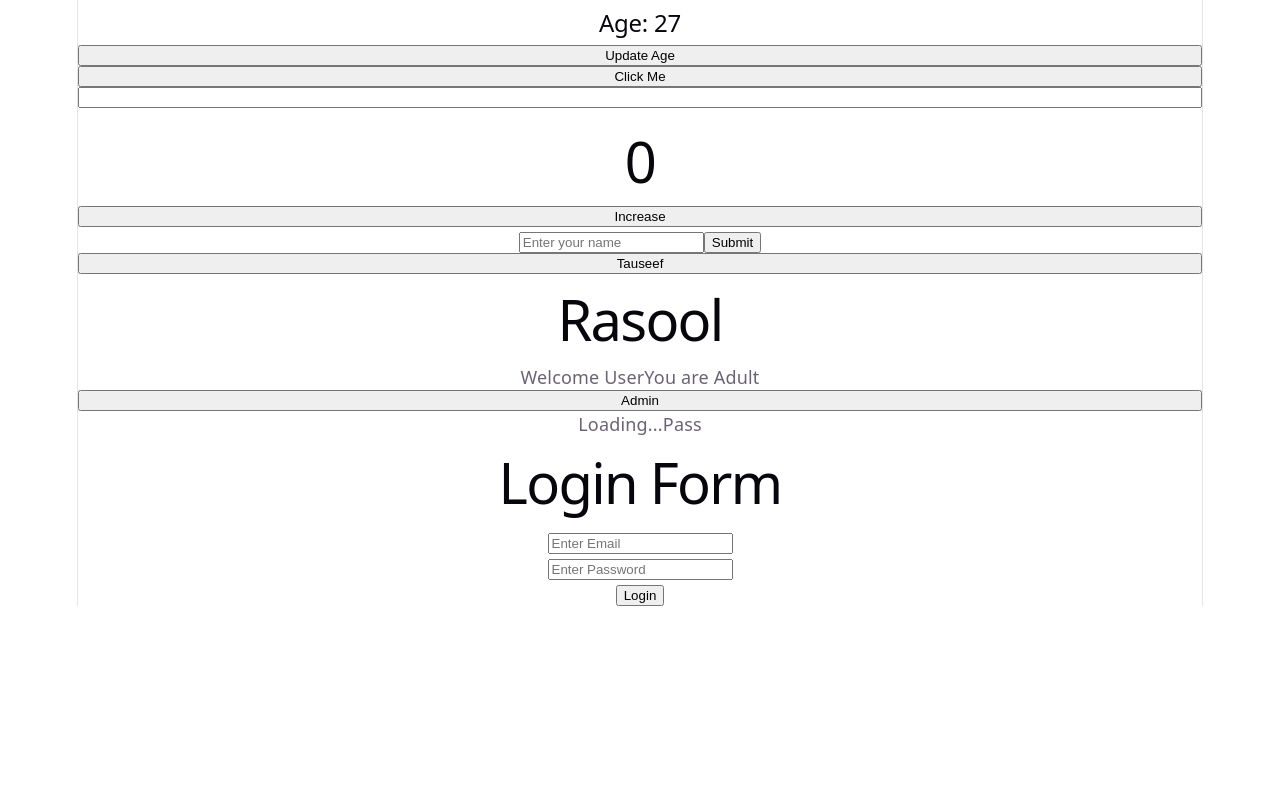
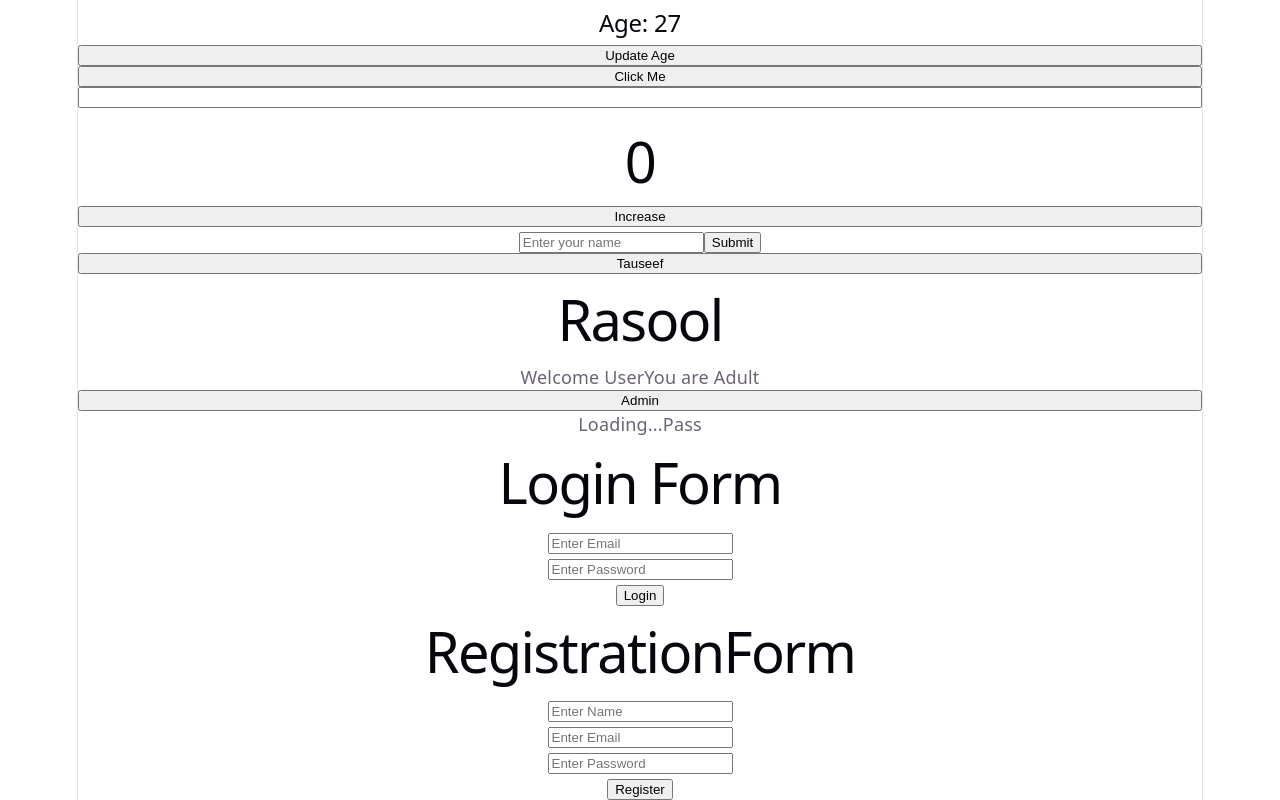
Before and after one commit to Taurasool/react-learning, a React (Vite) app: page / in a window 1280 px wide. Shown: the part 2196-2996 px from the top of the page. Before the commit the page ends 2802 px from the top, so only its background shows below. Built offline with nearby package versions, Linux system fonts and the light colour scheme.

Commit message:
Practice multiple components with RegistrationForm

```diff
--- a/src/App.tsx
+++ b/src/App.tsx
@@ -21,6 +21,7 @@ import AdminButton from "./Components/AdminButton.tsx";
 import LoadinSpinner from "./Components/LoadingSpinner.tsx";
 import PassFail from "./Components/PassFail.tsx";
 import LoginForm from "./Components/LoginForm.tsx";
+import RegistrationForm from "./Components/RegistrationForm.tsx";
 
 
 function App(){
@@ -76,6 +77,8 @@ function App(){
              <PassFail />
 
              <LoginForm />
+
+             <RegistrationForm />
         </>
     );
 }
--- /dev/null
+++ b/src/Components/RegistrationForm.tsx
@@ -0,0 +1,22 @@
+function RegistrationForm(){
+    return(
+        <>
+        <form>
+        <h1>RegistrationForm</h1>
+        <input type = "name" placeholder="Enter Name"/>
+        <br></br>
+
+        <input type = "email" placeholder="Enter Email"/>
+        <br></br>
+
+         <input type = "password" placeholder="Enter Password"/>
+        <br></br>
+
+        <button type = "submit">Register</button>
+
+        </form>
+
+        </>
+    );
+}
+export default RegistrationForm;
```
